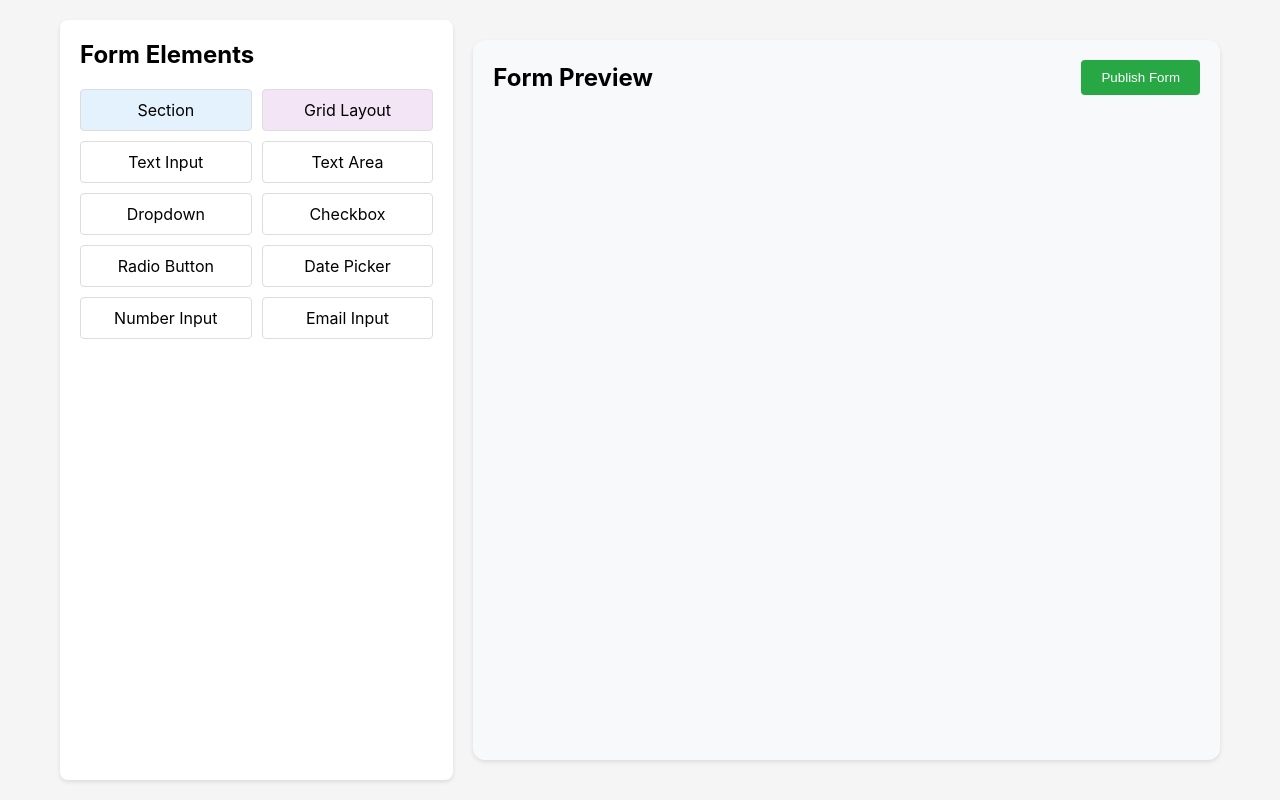
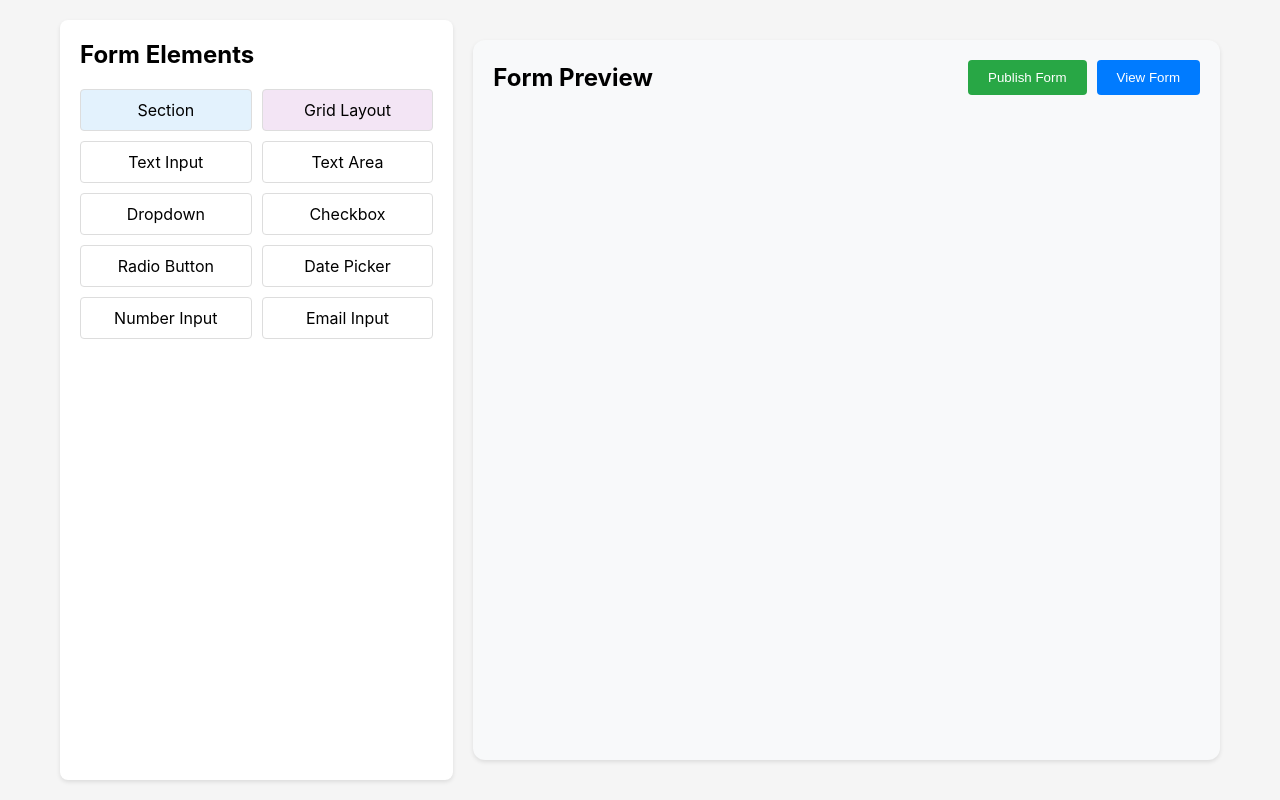
Before and after one commit to sreenivas-vmaxhealthtech/formbuilder-demo-using-cursor, a React (Create React App) app: page / in a window 1280 px wide. Built offline with nearby package versions, Linux system fonts and the light colour scheme.

Commit message:
feat: add view form button and popup with blue color scheme

```diff
--- a/src/App.css
+++ b/src/App.css
@@ -628,3 +628,67 @@
 .copy-button:active {
   background-color: #004085;
 }
+
+.button-group {
+  display: flex;
+  gap: 10px;
+}
+
+.view-button {
+  background: #007bff;
+  color: white;
+  border: none;
+  padding: 10px 20px;
+  border-radius: 4px;
+  cursor: pointer;
+  font-weight: 500;
+  transition: all 0.3s ease;
+}
+
+.view-button:hover {
+  background: #0056b3;
+}
+
+.form-popup-overlay {
+  position: fixed;
+  top: 0;
+  left: 0;
+  right: 0;
+  bottom: 0;
+  background: rgba(0, 0, 0, 0.5);
+  display: flex;
+  justify-content: center;
+  align-items: center;
+  z-index: 1000;
+}
+
+.form-popup {
+  background: white;
+  border-radius: 8px;
+  width: 90%;
+  max-width: 800px;
+  max-height: 90vh;
+  display: flex;
+  flex-direction: column;
+  box-shadow: 0 4px 6px rgba(0, 0, 0, 0.1);
+}
+
+.form-popup-header {
+  padding: 20px;
+  border-bottom: 1px solid #e0e0e0;
+  display: flex;
+  justify-content: space-between;
+  align-items: center;
+}
+
+.form-popup-header h3 {
+  margin: 0;
+  color: #333;
+  font-size: 20px;
+}
+
+.form-popup-content {
+  padding: 20px;
+  overflow-y: auto;
+  flex-grow: 1;
+}
--- a/src/components/FormPreview.js
+++ b/src/components/FormPreview.js
@@ -1,4 +1,5 @@
 import React, { useState, useRef, useEffect } from 'react';
+import DynamicForm from './DynamicForm';
 
 function FormPreview({ elements, onAddElement, onRemoveElement, onUpdateElement }) {
   const [editingElement, setEditingElement] = useState(null);
@@ -7,6 +8,7 @@ function FormPreview({ elements, onAddElement, onRemoveElement, onUpdateElement
   const [currentSection, setCurrentSection] = useState(null);
   const editFormRef = useRef(null);
   const [showJsonPopup, setShowJsonPopup] = useState(false);
+  const [showFormPopup, setShowFormPopup] = useState(false);
   const [jsonOutput, setJsonOutput] = useState('');
 
   // Close edit form when clicking outside
@@ -534,6 +536,57 @@ function FormPreview({ elements, onAddElement, onRemoveElement, onUpdateElement
     setSections(updatedSections);
   };
 
+  const handleViewForm = () => {
+    const formConfig = {
+      version: '1.0',
+      sections: sections.map(section => ({
+        id: section.id,
+        title: section.title,
+        elements: section.grid ? section.grid.filter(Boolean).map(element => ({
+          id: element.id,
+          type: element.type,
+          label: element.label,
+          placeholder: element.placeholder || '',
+          required: element.required || false,
+          options: element.options || [],
+          name: element.name || `field_${element.id}`,
+          columns: element.columns,
+          validation: {
+            required: element.required || false,
+            minLength: element.minLength,
+            maxLength: element.maxLength,
+            pattern: element.pattern,
+            customValidation: element.customValidation
+          }
+        })) : []
+      })),
+      elements: elements.map(element => ({
+        id: element.id,
+        type: element.type,
+        label: element.label,
+        placeholder: element.placeholder || '',
+        required: element.required || false,
+        options: element.options || [],
+        name: element.name || `field_${element.id}`,
+        columns: element.columns,
+        validation: {
+          required: element.required || false,
+          minLength: element.minLength,
+          maxLength: element.maxLength,
+          pattern: element.pattern,
+          customValidation: element.customValidation
+        }
+      }))
+    };
+
+    setJsonOutput(JSON.stringify(formConfig, null, 2));
+    setShowFormPopup(true);
+  };
+
+  const closeFormPopup = () => {
+    setShowFormPopup(false);
+  };
+
   return (
     <div
       className="form-preview-container"
@@ -543,9 +596,14 @@ function FormPreview({ elements, onAddElement, onRemoveElement, onUpdateElement
     >
       <div className="form-preview-header">
         <h2>Form Preview</h2>
-        <button className="publish-button" onClick={handlePublish}>
-          Publish Form
-        </button>
+        <div className="button-group">
+          <button className="publish-button" onClick={handlePublish}>
+            Publish Form
+          </button>
+          <button className="view-button" onClick={handleViewForm}>
+            View Form
+          </button>
+        </div>
       </div>
 
       {showJsonPopup && (
@@ -562,6 +620,20 @@ function FormPreview({ elements, onAddElement, onRemoveElement, onUpdateElement
               <button id="copy-button" className="copy-button" onClick={copyToClipboard}>
                 Copy to Clipboard
               </button>
+            </div>
+          </div>
+        </div>
+      )}
+
+      {showFormPopup && (
+        <div className="form-popup-overlay">
+          <div className="form-popup">
+            <div className="form-popup-header">
+              <h3>Form Preview</h3>
+              <button className="close-button" onClick={closeFormPopup}>×</button>
+            </div>
+            <div className="form-popup-content">
+              <DynamicForm formConfig={JSON.parse(jsonOutput)} />
             </div>
           </div>
         </div>
```
